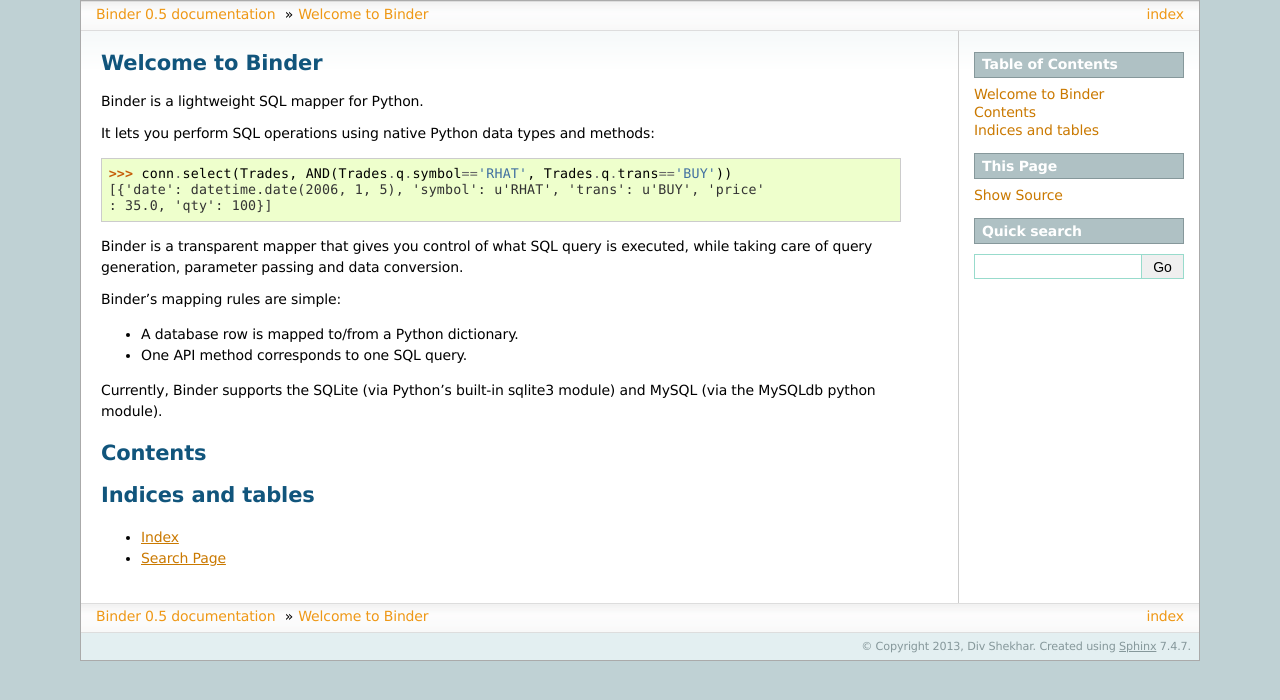
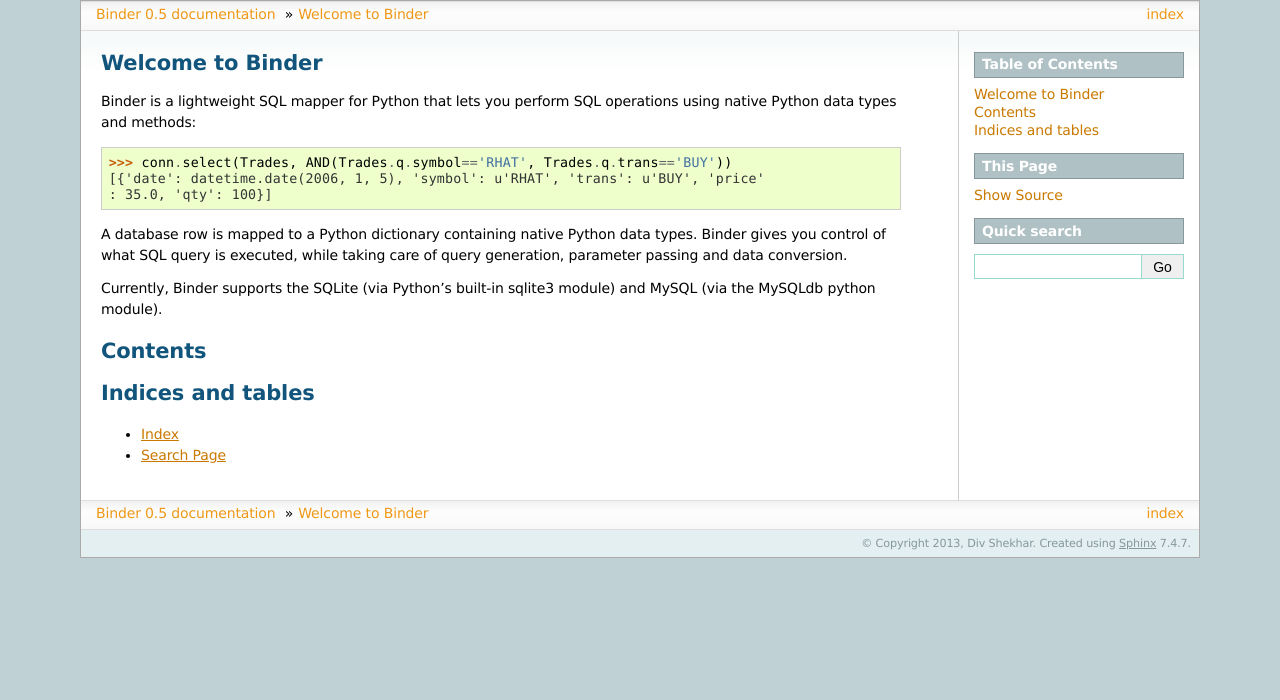
Before and after one commit to divtxt/binder, a Sphinx documentation site: the page built from doc/index.rst, in a window 1280 px wide. Shown: the top 700 px of the page. Built offline with Sphinx 7.4.7, drawn with Linux system fonts in a browser that asks for light colours.

Commit message:
Binder about doc tweaks

```diff
--- a/doc/index.rst
+++ b/doc/index.rst
@@ -1,22 +1,16 @@
 Welcome to Binder
 =================
 
-Binder is a lightweight SQL mapper for Python.
-
-It lets you perform SQL operations using native Python data types and methods:
+Binder is a lightweight SQL mapper for Python that lets you perform SQL
+operations using native Python data types and methods:
 
 >>> conn.select(Trades, AND(Trades.q.symbol=='RHAT', Trades.q.trans=='BUY'))
 [{'date': datetime.date(2006, 1, 5), 'symbol': u'RHAT', 'trans': u'BUY', 'price'
 : 35.0, 'qty': 100}]
 
-Binder is a transparent mapper that gives you control of what SQL query is
-executed, while taking care of query generation, parameter passing and data
-conversion.
-
-Binder's mapping rules are simple:
-
-- A database row is mapped to/from a Python dictionary.
-- One API method corresponds to one SQL query.
+A database row is mapped to a Python dictionary containing native Python data
+types.  Binder gives you control of what SQL query is executed, while taking
+care of query generation, parameter passing and data conversion.
 
 Currently, Binder supports the SQLite (via Python's built-in sqlite3 module)
 and MySQL (via the MySQLdb python module).
```
Also changed, not shown: 1 other file.
